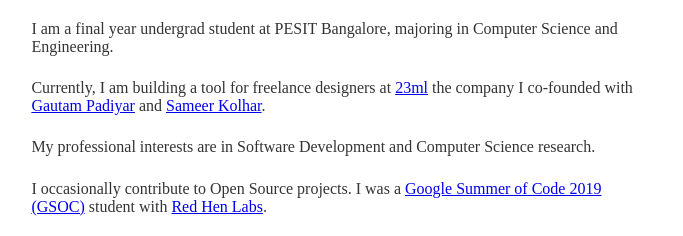
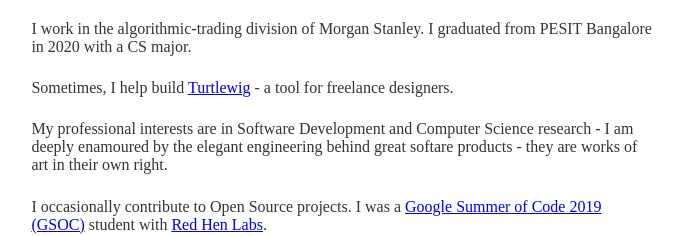
Before and after one commit to animysore/animysore.github.io, a Gatsby site: page / in a window 1280 px wide. Shown: the part 571-807 px from the top of the page, without its empty margins (133-816 px from the left). Built offline with nearby package versions, Linux system fonts and the light colour scheme; Gatsby itself is replaced by a stand-in of ours; some packages are replaced by stand-ins of ours; what typography-theme-lincoln would draw is missing.

Commit message:
Update about.md

```diff
--- a/content/sections/about.md
+++ b/content/sections/about.md
@@ -6,11 +6,11 @@ order: 4
 
 # About
 
-I am a final year undergrad student at PESIT Bangalore, majoring in Computer Science and Engineering.
+I work in the algorithmic-trading division of Morgan Stanley. I graduated from PESIT Bangalore in 2020 with a CS major.
 
-Currently, I am building a tool for freelance designers at [23ml](23ml.in) the company I co-founded with [Gautam Padiyar](https://twitter.com/padiyar_) and [Sameer Kolhar](https://twitter.com/kolhar730).
+Sometimes, I help build [Turtlewig](https://turtlewig.com) - a tool for freelance designers.
 
-My professional interests are in Software Development and Computer Science research.
+My professional interests are in Software Development and Computer Science research - I am deeply enamoured by the elegant engineering behind great softare products - they are works of art in their own right.
 
 I occasionally contribute to Open Source projects. I was a [Google Summer of Code 2019 (GSOC)](https://summerofcode.withgoogle.com/archive/2019/projects/5915487278465024/) student with [Red Hen Labs](https://summerofcode.withgoogle.com/archive/2019/organizations/4781629350871040/).
 
```
